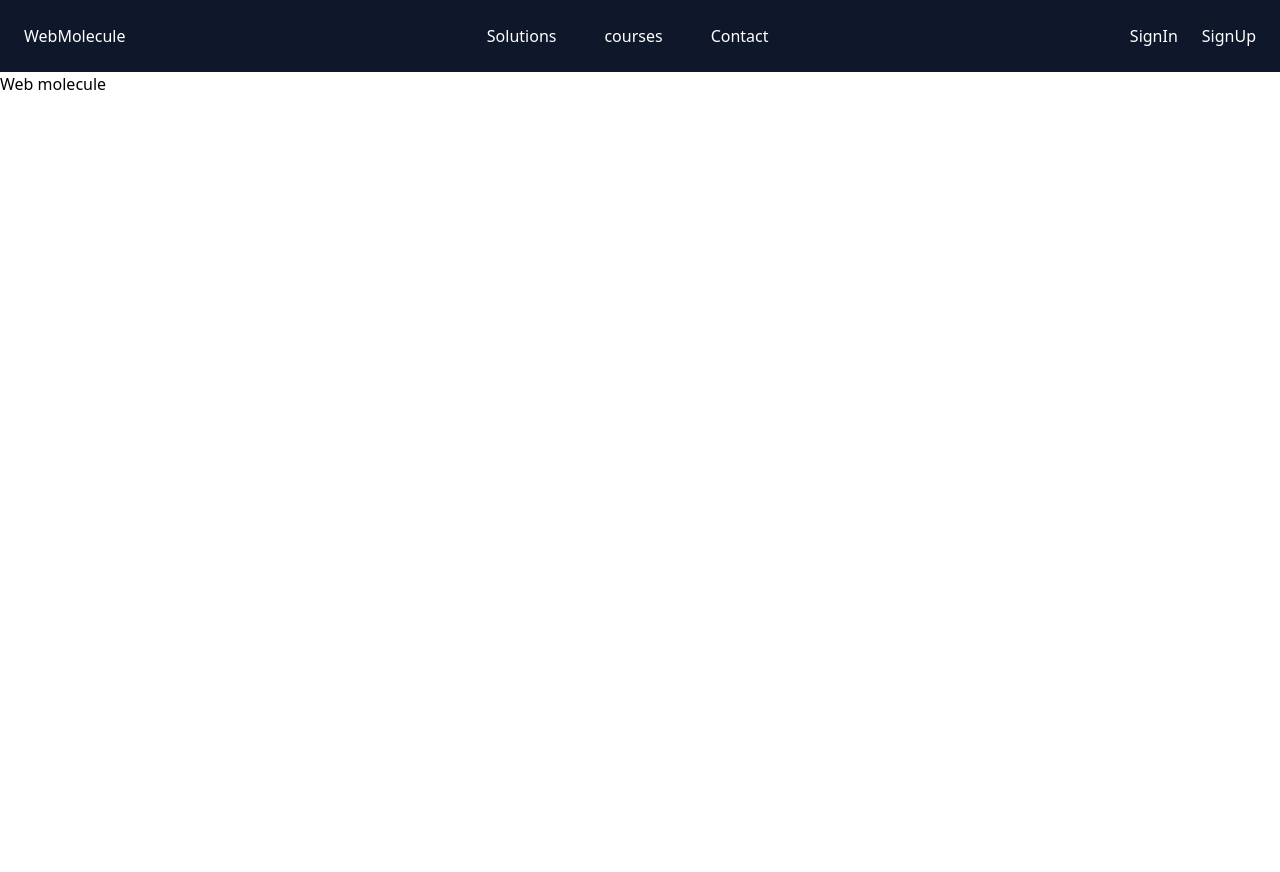
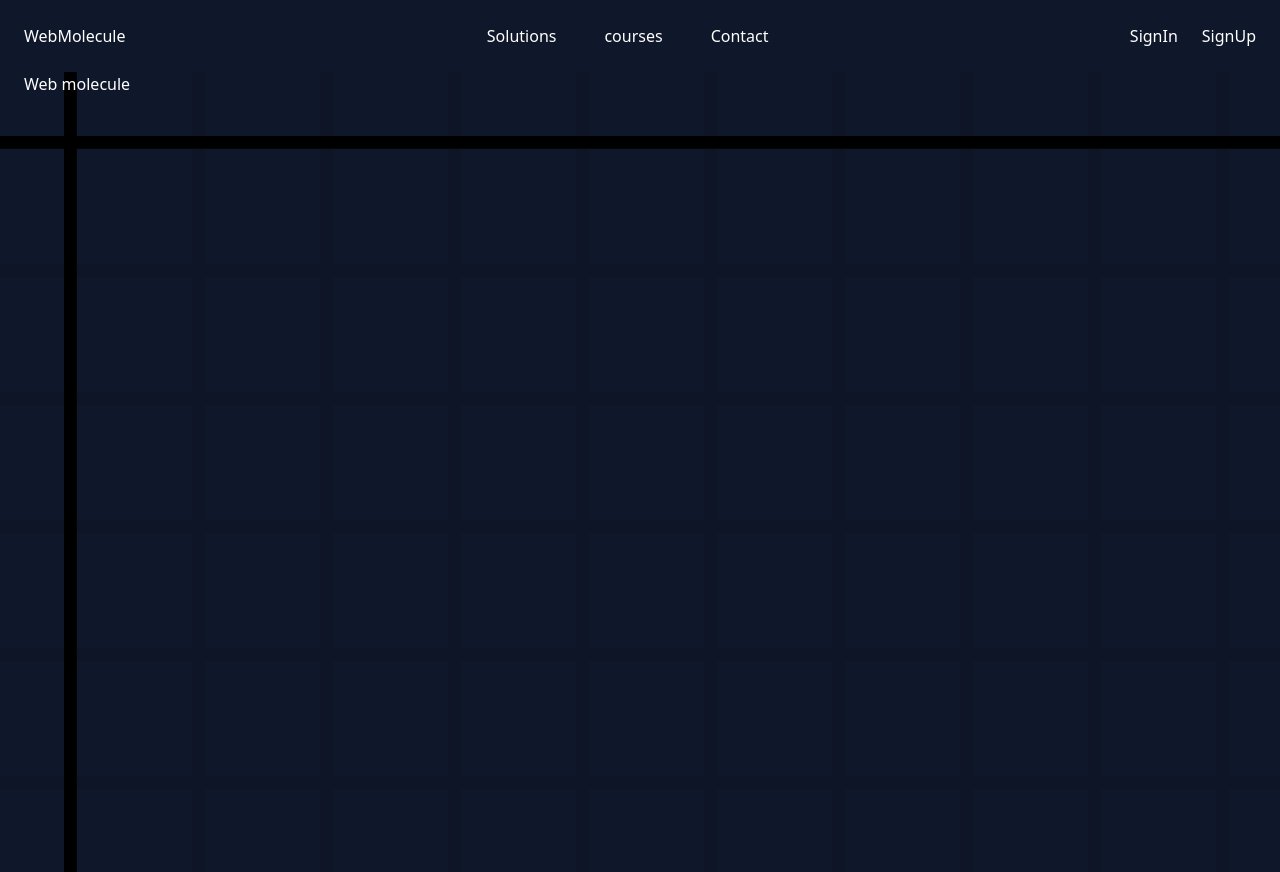
Before and after one commit to manoj07thapa/webmolecule1.0.0, a Next.js app: page / in a window 1280 px wide. Before the commit the page ends 800 px from the top, so only its background shows below. Built offline with nearby package versions, Linux system fonts and the light colour scheme.

Commit message:
added index page svg image

```diff
--- /dev/null
+++ b/pages/_document.js
@@ -0,0 +1,19 @@
+import React from "react";
+import Document, { Html, Head, Main, NextScript } from "next/document";
+
+export default class MyDocument extends Document {
+  render() {
+    return (
+      <Html lang="en">
+        <Head>
+          {/* PWA primary color */}
+          <meta name="theme-color" />
+        </Head>
+        <body className="bg-slate-900 font-roboto text-white antialiased">
+          <Main />
+          <NextScript />
+        </body>
+      </Html>
+    );
+  }
+}
--- a/pages/index.js
+++ b/pages/index.js
@@ -8,8 +8,11 @@ export default function Home() {
         <meta name="description" content="Generated by create next app" />
         <link rel="icon" href="/favicon.ico" />
       </Head>
-
-      <h1>Web molecule</h1>
+      <div className="min-h-screen w-full bg-[url('/graph-paper.svg')] bg-cover ">
+        <div className="max-w-7xl mx-auto px-6">
+          <h1>Web molecule</h1>
+        </div>
+      </div>
     </div>
   );
 }
```
Also changed, not shown: public/graph-paper.svg (added).
